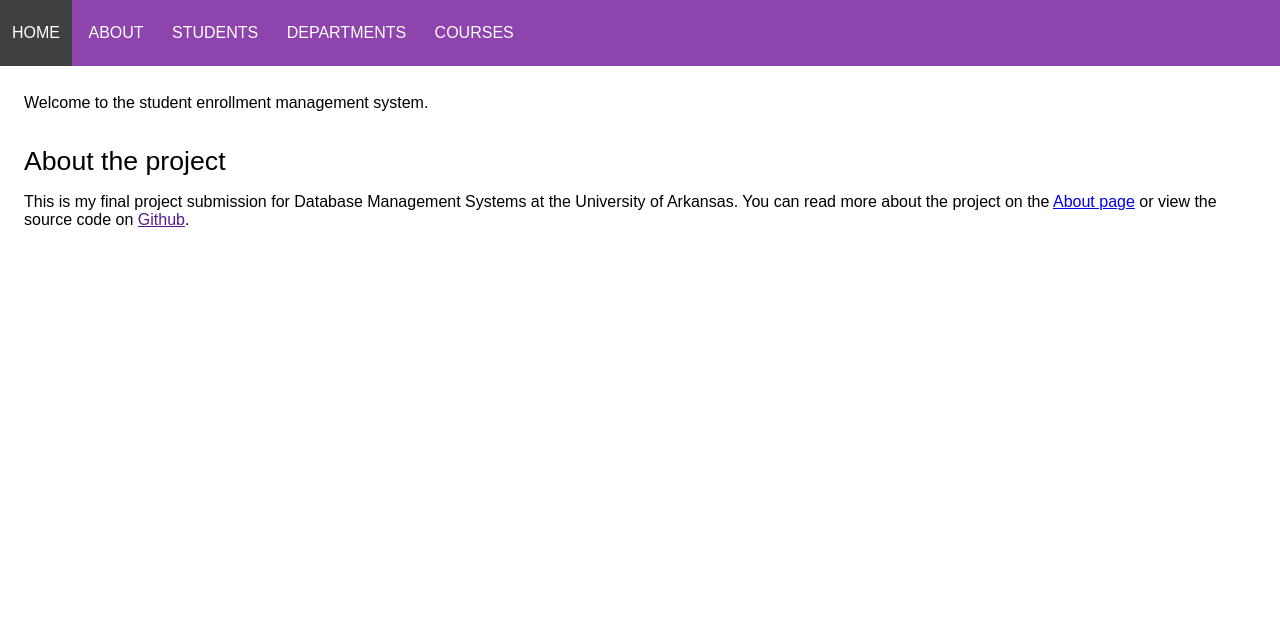
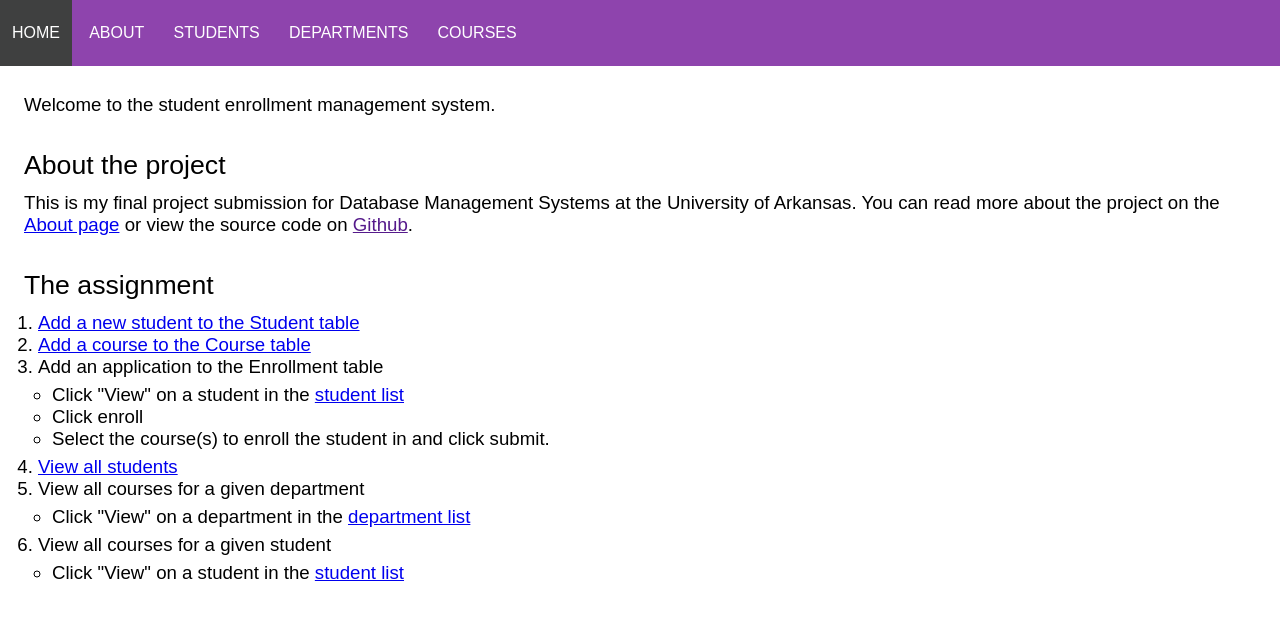
Before and after one commit to jan-timpe/csce4523-final-project, a Python web app: template templates/home.html in a window 1280 px wide. Shown: the top 620 px of the page. Run offline with Jinja, Linux system fonts and the light colour scheme; the template is opened without the code that fills it, so the values that code supplies are empty.

```diff
--- a/static/css/base.css
+++ b/static/css/base.css
@@ -5,6 +5,8 @@ body {
    left:0;
    font-family:sans-serif;
    font-weight:200;
+   font-size:14pt;
+   line-height:22px;
 }
 
 * {
@@ -20,6 +22,8 @@ body {
 }
 .menu ul {
    list-style-type:none;
+   margin:0;
+   padding:0;
 }
 .menu ul li {
    display:inline-block;
@@ -81,6 +85,9 @@ h1 {
 }
 h2 {
    font-size:20pt;
+}
+ul, ol {
+   margin:6px 14px;
 }
 /* /text */
 
--- a/student/views.py
+++ b/student/views.py
@@ -99,7 +99,9 @@ def enroll(student_id):
     else:
         courses = Course.select().where(
             Course.id.not_in(
-                StudentEnrollment.select().join(Course).where(
+                StudentEnrollment.select(
+                StudentEnrollment.course
+            ).join(Course).where(
                     StudentEnrollment.student == student
                 )
             )
--- a/templates/course/list.html
+++ b/templates/course/list.html
@@ -1,7 +1,7 @@
 {% extends "layout/base.html" %}
 
 {% block page_content %}
-   <a href="./create" class="button blue">Add new course</a>
+   <a href="{{ url_for('course.create') }}" class="button blue">Add new course</a>
 
    <form action="" method="get" class="search-form">
       <input type="text" name="q" placeholder="Filter" value="{{ search or ''}}">
--- a/templates/department/list.html
+++ b/templates/department/list.html
@@ -1,7 +1,7 @@
 {% extends "layout/base.html" %}
 
 {% block page_content %}
-   <a href="./create" class="button blue">Add new department</a>
+   <a href="{{ url_for('department.create') }}" class="button blue">Add new department</a>
 
    <form action="" method="get" class="search-form">
       <input type="text" name="q" placeholder="Filter" value="{{ search or ''}}">
--- a/templates/home.html
+++ b/templates/home.html
@@ -2,8 +2,57 @@
 
 {% block page_content %}
 <p>Welcome to the student enrollment management system.</p>
+
 <br/>
+
 <h2>About the project</h2>
 <p>This is my final project submission for Database Management Systems at the University of Arkansas. You can read more about the project on the <a href="/about">About page</a> or view the source code on <a href="">Github</a>.</p>
 
+<br/>
+
+<h2>The assignment</h2>
+<ol>
+   <li>
+      <a href="{{ url_for('student.create') }}">
+         Add a new student to the Student table
+      </a>
+   </li>
+   <li>
+      <a href="{{ url_for('course.create') }}">
+         Add a course to the Course table
+      </a>
+   </li>
+   <li>
+      Add an application to the Enrollment table
+      <ul>
+         <li>
+            Click "View" on a student in the <a href="{{ url_for('student.list') }}">student list</a>
+         </li>
+         <li>Click enroll</li>
+         <li>Select the course(s) to enroll the student in and click submit.</li>
+      </ul>
+   </li>
+   <li>
+      <a href="{{ url_for('student.list') }}">
+         View all students
+      </a>
+   </li>
+   <li>
+      View all courses for a given department
+      <ul>
+         <li>
+            Click "View" on a department in the <a href="{{ url_for('department.list') }}">department list</a>
+         </li>
+      </ul>
+   </li>
+   <li>
+      View all courses for a given student
+      <ul>
+         <li>
+            Click "View" on a student in the <a href="{{ url_for('student.list') }}">student list</a>
+         </li>
+      </ul>
+   </li>
+</ol>
+
 {% endblock %}
--- a/templates/student/list.html
+++ b/templates/student/list.html
@@ -1,7 +1,7 @@
 {% extends "layout/base.html" %}
 
 {% block page_content %}
-   <a href="./create" class="button blue">Add new student</a>
+   <a href="{{ url_for('student.create') }}" class="button blue">Add new student</a>
 
    <form action="" method="get" class="search-form">
       <input type="text" name="q" placeholder="Filter" value="{{ search or '' }}">
--- /dev/null
+++ b/wsgi.py
@@ -0,0 +1,4 @@
+from main import app
+
+if __name__ == "__main__":
+    app.run(debug=True) # yeahh don't go into production with this.
```
Also changed, not shown: main.py (+6 -8 lines), requirements.txt (added, +24 -0 lines).
